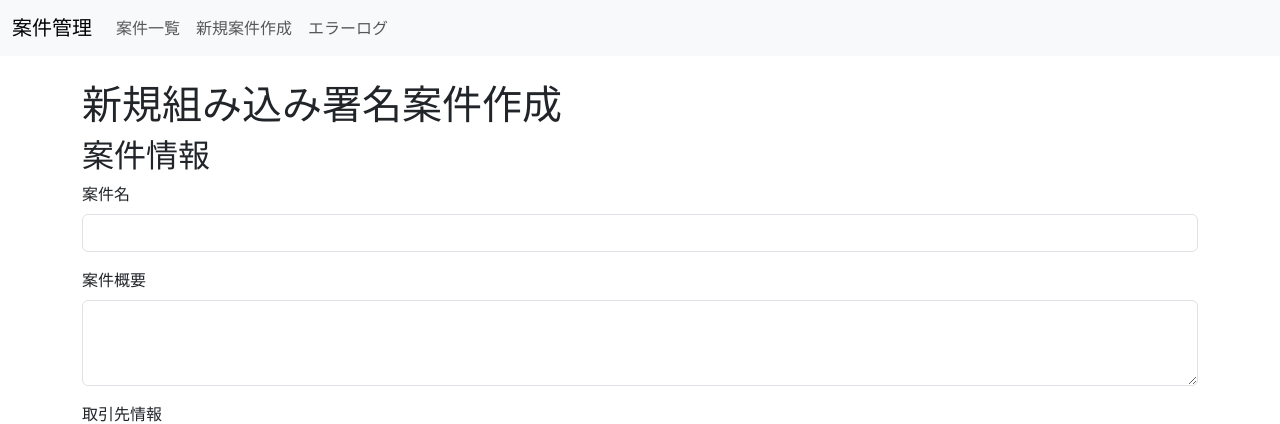
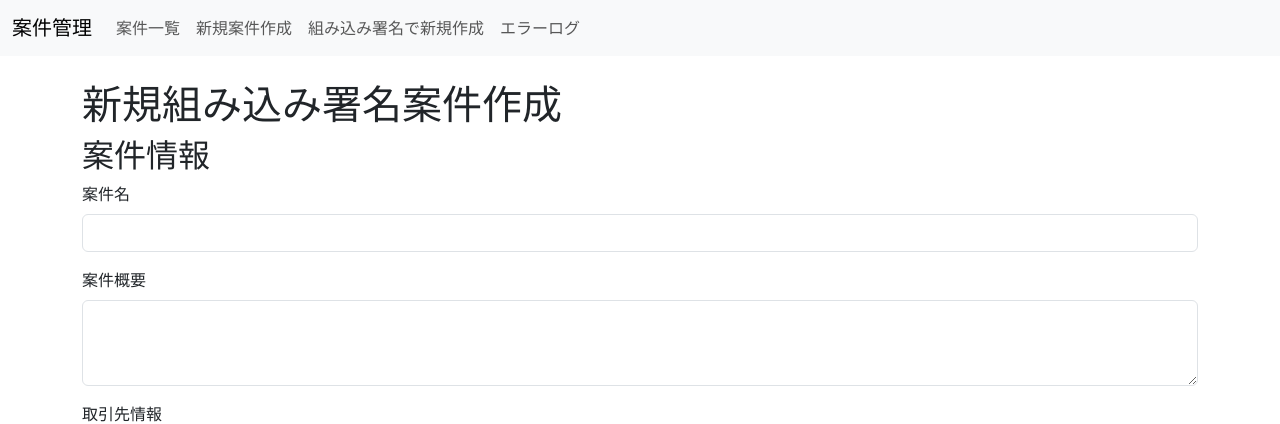
Before and after one commit to TGSE-nepuro/cloudsign_APImok, a Django app: page /embedded-new/ in a window 1280 px wide. Shown: the top 424 px of the page. Run offline with Django 4.2, Linux system fonts and the light colour scheme.

Commit message:
Pre-existing changes and untracked files committed before starting new development.

```diff
--- a/cloudsign_project/templates/base.html
+++ b/cloudsign_project/templates/base.html
@@ -18,6 +18,9 @@
                     </li>
                     <li class="nav-item">
                         <a class="nav-link" href="{% url 'projects:project_manage_new' %}">新規案件作成</a>
+                    </li>
+                    <li class="nav-item">
+                        <a class="nav-link" href="{% url 'projects:embedded_project_create_new' %}">組み込み署名で新規作成</a>
                     </li>
                     <li class="nav-item">
                         <a class="nav-link" href="{% url 'projects:log_view' %}">エラーログ</a>
--- a/projects/forms.py
+++ b/projects/forms.py
@@ -114,25 +114,41 @@ ParticipantFormSet = inlineformset_factory(
 class EmbeddedParticipantForm(forms.ModelForm):
     class Meta:
         model = Participant
-        fields = ['name', 'email', 'order', 'tel', 'is_embedded_signer']
+        fields = ['name', 'email', 'tel', 'order', 'is_embedded_signer']
         widgets = {
             'name': forms.TextInput(attrs={'class': 'form-control'}),
             'email': forms.EmailInput(attrs={'class': 'form-control'}),
             'order': forms.NumberInput(attrs={'class': 'form-control', 'min': 1}),
             'tel': forms.TextInput(attrs={'class': 'form-control', 'placeholder': _('例: 09012345678')}),
-            'is_embedded_signer': forms.CheckboxInput(attrs={'class': 'form-check-input'}),
+            'is_embedded_signer': forms.CheckboxInput(attrs={'class': 'form-check-input participant-signer-checkbox'}),
+        }
+        # Make fields optional at form level, validation is handled in clean()
+        extra_kwargs = {
+            'email': {'required': False},
+            'tel': {'required': False},
         }
 
     def clean(self):
         cleaned_data = super().clean()
-        is_embedded = cleaned_data.get("is_embedded_signer")
+        is_embedded_signer = cleaned_data.get("is_embedded_signer")
         tel = cleaned_data.get("tel")
+        email = cleaned_data.get("email")
 
-        if is_embedded and not tel:
-            raise ValidationError(
-                _("組み込み署名者には電話番号が必須です。"),
-                code='tel_required_for_embedded_signer'
-            )
+        if is_embedded_signer:
+            # If it's an embedded signer, a phone number is required and email is not allowed.
+            if not tel:
+                self.add_error('tel', _("組み込み署名者には電話番号が必須です。"))
+            if email:
+                # This field should be empty, we clear it just in case.
+                cleaned_data['email'] = ''
+        else:
+            # If it's a regular (email) signer, email is required and phone is not allowed.
+            if not email:
+                self.add_error('email', _("メールアドレス署名者にはメールアドレスが必須です。"))
+            if tel:
+                # This field should be empty, we clear it just in case.
+                cleaned_data['tel'] = ''
+
         return cleaned_data
 
 EmbeddedParticipantFormSet = inlineformset_factory(
--- a/projects/models.py
+++ b/projects/models.py
@@ -101,7 +101,7 @@ class Participant(models.Model):
     id = models.UUIDField(primary_key=True, default=uuid.uuid4, editable=False)
     project = models.ForeignKey(Project, related_name='participants', on_delete=models.CASCADE, verbose_name=_("案件"))
     name = models.CharField(max_length=100, verbose_name=_("宛先名"))
-    email = models.EmailField(verbose_name=_("メールアドレス"))
+    email = models.EmailField(verbose_name=_("メールアドレス"), blank=True, null=True)
     order = models.PositiveIntegerField(default=1, verbose_name=_("順序"))
     # New fields for CloudSign integration
     cloudsign_participant_id = models.CharField(max_length=255, blank=True, null=True, verbose_name=_("CloudSign Participant ID"))
--- a/指示書.txt
+++ b/指示書.txt
@@ -7,12 +7,14 @@
 ・ユーザー作成も不要です。
 ・必須の機能として、あるSaaSのWeb API連携機能の実装が必要です。
 ・SaaSのAPI仕様書は、このファイルと同一ディレクトリに保存されている以下のファイルのため、必ず確認してください。
-https://1drv.ms/u/c/c7a2bf17d7e1af4d/IQCQy6ktXYOVQJUYhsFkBIC2AXpZmwEQzXBdf5IOMGNg-0Y?e=6UNoK8
+"C:\Users\tgses\OneDrive\ドキュメント\LF業務\iPaaS案件\クラウドサインテスト\CloudSign-cloudsign-web_api-0.31.0-resolved.yaml"
 ・API経由で利用するクラウドサインの機能として、アクセストークン取得と書類情報の取得、書類の作成と宛先の設定、書類の取得と書類の情報編集が最低源必要です。
 ・クラウドサイン側のプランはビジネスプランを利用します。
 ・クラウドサインの接続先はSandBox環境のみです。
 ・クラウドサインの、組み込み署名機能を利用した新規案件作成画面を既存の新規作成画面とは別で実装ください。
 ・組み込み署名として作成したものも、案件一覧には表示されるようにしてください。
+・組み込み署名の詳細な手順などは、以下のファイルを確認ください。
+"C:\Users\tgses\OneDrive\ドキュメント\LF業務\iPaaS案件\クラウドサインテスト\組込み署名（SMS認証）_API資料 .pdf"
 
 また、開発に際しての条件は以下の通りです。
 ・使用する言語はPythonです。
@@ -38,5 +40,5 @@ https://1drv.ms/u/c/c7a2bf17d7e1af4d/IQCQy6ktXYOVQJUYhsFkBIC2AXpZmwEQzXBdf5IOMGN
 ・あいまいな個所や不明点は都度確認ください。
 ・作業時は常に作業可否をこちらに都度確認ください。
 ・作業に際して、適切な頻度で作業記録への追記をお願いします。
-・この作業指示書への編集は禁止です。
+・この作業指示書への編集は禁止です。決して行わないでください。
 ・作業記録への編集は、追記のみ許可します。過去の内容は上書きや削除をせず、解消された場合はその旨を別途記載下さい。
```
Also changed, not shown: projects/migrations/0010_alter_participant_email.py (added), 1 other file.
